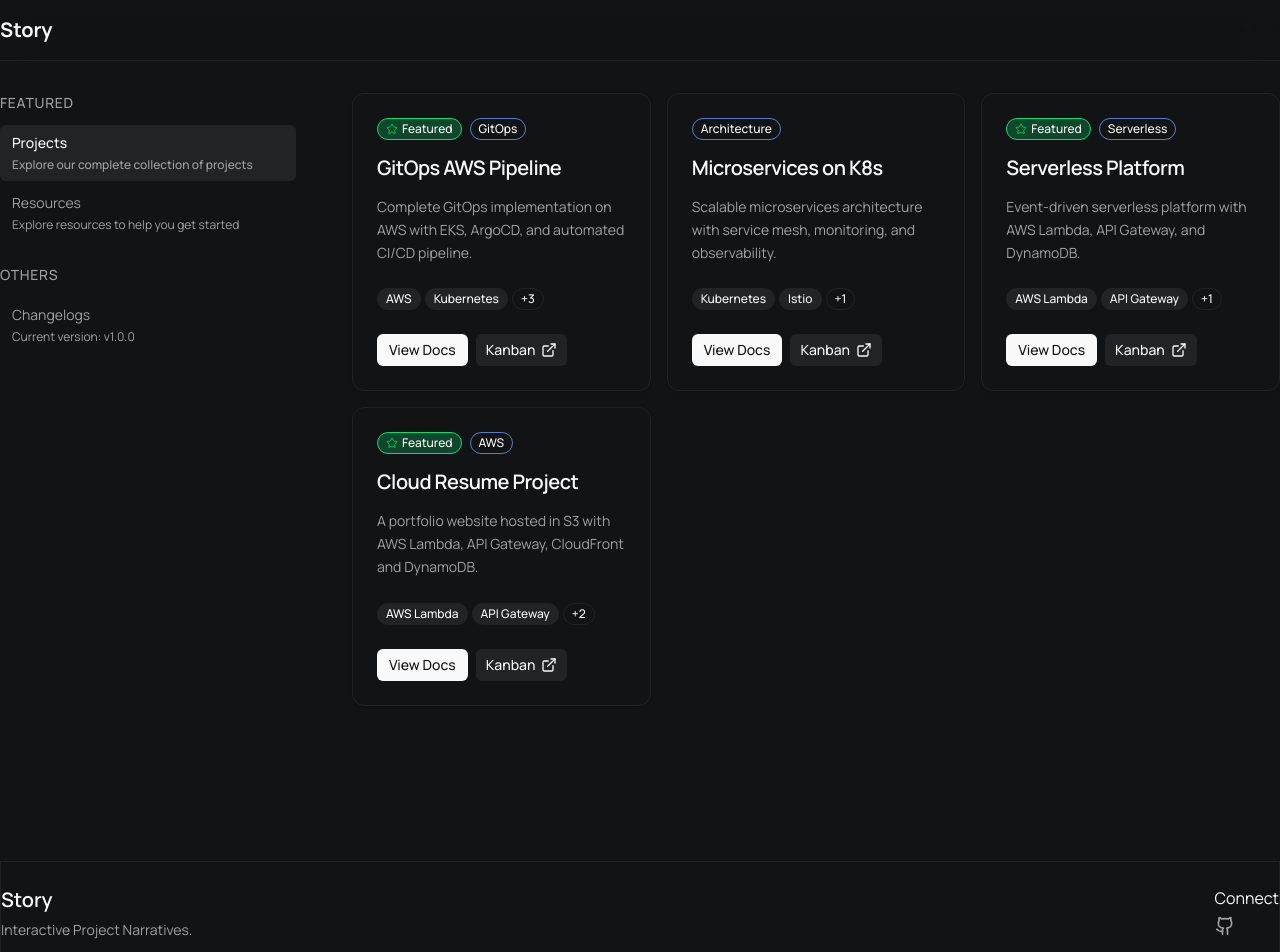
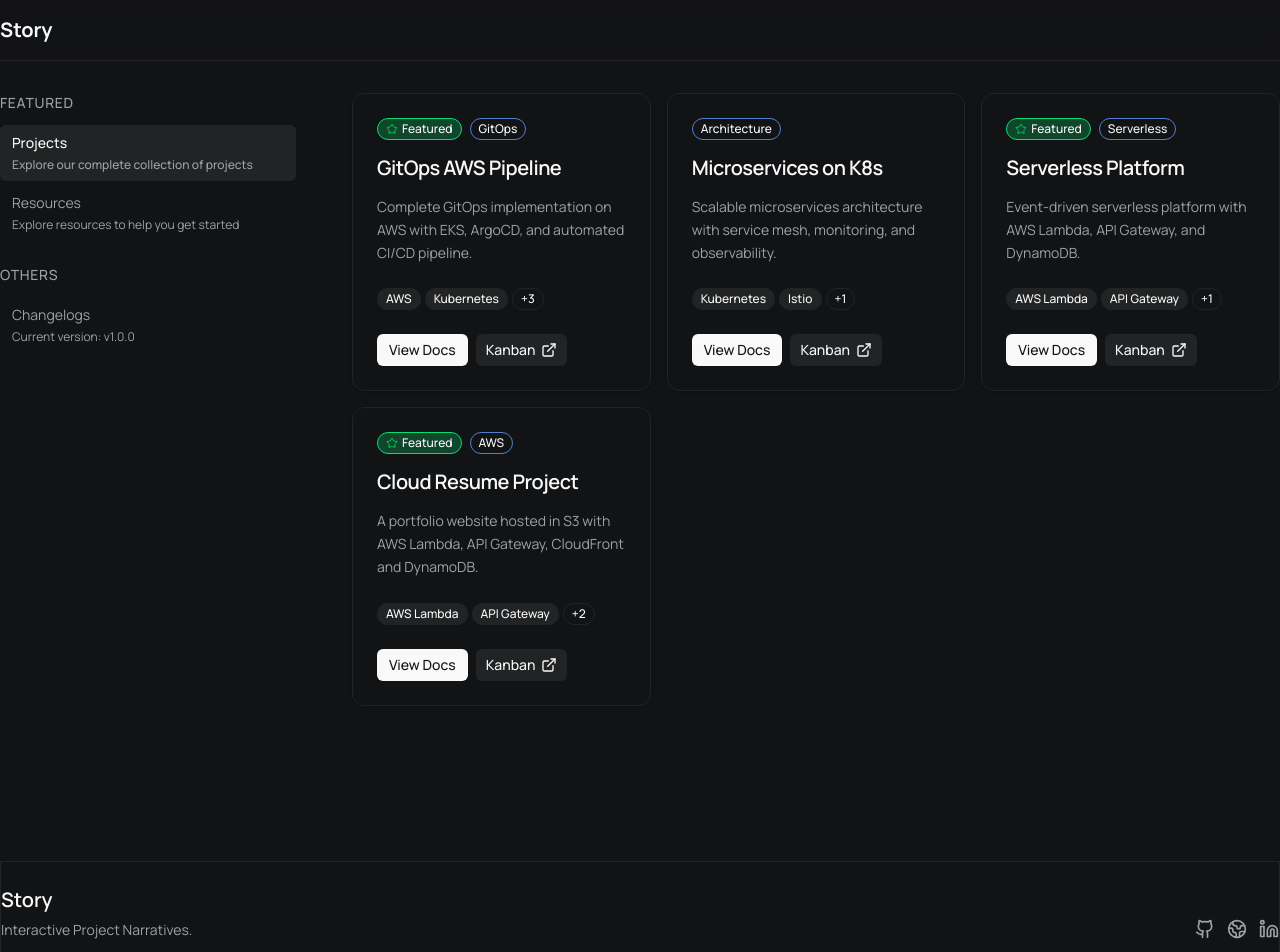
Before and after one commit to vishnumohanan404/storyvault, a Next.js app: page /projects in a window 1280 px wide. Shown: the top 952 px of the page. Built offline with nearby package versions, Linux system fonts and the light colour scheme.

Commit message:
footer icons added

```diff
--- a/src/components/layout/footer.tsx
+++ b/src/components/layout/footer.tsx
@@ -1,4 +1,4 @@
-import { GithubIcon } from "lucide-react";
+import { GithubIcon, Globe2Icon, LinkedinIcon, TwitterIcon, XIcon } from "lucide-react";
 import Link from "next/link";
 import React from "react";
 
@@ -16,13 +16,27 @@ const Footer = () => {
               © 2025 Story. Built with Next.js and Tailwind CSS.
             </p>
           </div>
-          <div className="space-y-1.5">
-            <h4>Connect</h4>
+          <div className="flex gap-3 items-center">
             <Link
               className="text-muted-foreground"
               href={"https://github.com/vishnumohanan404/storyvault"}
+              target="_blank"
             >
               <GithubIcon className="w-5 h-5" />
+            </Link>
+            <Link
+              className="text-muted-foreground"
+              href={"https://vishnuvw.xyz/"}
+              target="_blank"
+            >
+              <Globe2Icon className="w-5 h-5" />
+            </Link>
+            <Link
+              className="text-muted-foreground"
+              href={"https://www.linkedin.com/in/404vishnu/"}
+              target="_blank"
+            >
+              <LinkedinIcon className="w-5 h-5" />
             </Link>
           </div>
         </div>
```
